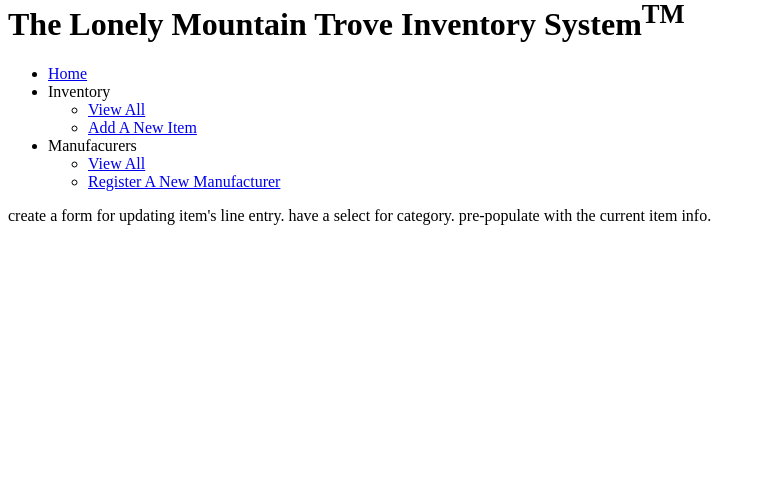
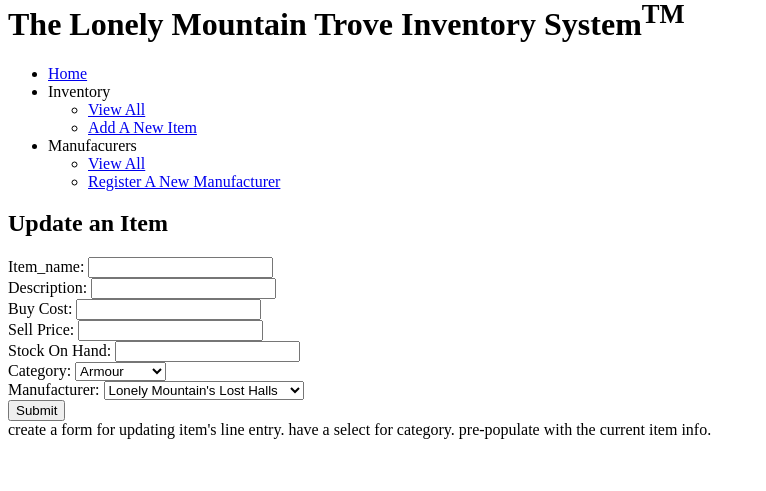
Before and after one commit to Zarecki/fantasy_shop, a Flask app: template app/templates/items/edit.html in a window 1280 px wide. Shown: the part 22-513 px from the top of the page, without its empty margins (0-766 px from the left). Run offline with Flask 2, Linux system fonts and the light colour scheme; the template is opened without the code that fills it, so the values that code supplies are empty.

Commit message:
item edit working

```diff
--- a/app/repositories/item_repository.py
+++ b/app/repositories/item_repository.py
@@ -42,6 +42,6 @@ def delete_item(id):
     run_sql(sql, values)
 
 def update(item):
-    sql = "UPDATE items SET (name, description, category, buy_cost, sell_price, manufacturer_id, stock, sold_out) = (%s, %s, %s, %s, %s, %s, %s, %s) WHERE id  = %s"
-    values = [item.name, item.description, item.category, item.buy_cost, item.sell_price, item.manufacturer_id, item.stock, item.sold_out, item.id]
+    sql = "UPDATE items SET (name, description, category, buy_cost, sell_price, manufacturer_id, stock) = (%s, %s, %s, %s, %s, %s, %s) WHERE id  = %s"
+    values = [item.name, item.description, item.category, item.buy_cost, item.sell_price, item.manufacturer.id, item.stock, item.id]
     run_sql(sql, values)
--- a/app/templates/items/edit.html
+++ b/app/templates/items/edit.html
@@ -1,5 +1,49 @@
 {% extends "base.html" %}
 {% block content %}
+
+<h2>Update an Item</h2>
+
+<form action="/items/{{ item.id }}" method="POST">
+    <div>
+        <label for="name">Item_name:</label>
+        <input type="text" id="name" name="name" value="{{ item.name }}">
+    </div>
+    <div>
+        <label for="description">Description:</label>
+        <input type="text" id="description" name="description" value="{{ item.description }}">
+    </div>
+    <div>
+        <label for="buy_cost">Buy Cost:</label>
+        <input type="text" id="buy_cost" name="buy_cost">
+    </div>
+    <div>
+        <label for="sell_price">Sell Price:</label>
+        <input type="text" id="sell_price" name="sell_price">
+    </div>
+    <div>
+        <label for="Stock">Stock On Hand:</label>
+        <input type="text" id="stock" name="stock">
+    </div>
+        <label for="category">Category:</label>
+        <select name="category" id="category">
+            <option value="Armour">Armour</option>
+            <option value="Gemstones">Gemstones</option>
+            <option value="Weapons">Weapons</option>
+        </select>
+    </div>
+    <div>
+        <label for="manufacturer_name">Manufacturer:</label>
+        <select name="manufacturer_name" id="manufacturer_name">
+            <option value="Lonely Mountain's Lost Halls">Lonely Mountain's Lost Halls</option>
+            <option value="Iron Hills Forge">Iron Hills Forge</option>
+            <option value="Murkwood's Ironbark Armoury">Murkwood's Ironbark Armoury</option>
+            <option value="Nasty Bitza Kit">Nasty Bitza Kit</option>
+        </select>
+    </div>
+    <div>
+        <input type="submit">
+    </div>
+</form>
 
 create a form for updating item's line entry. have a select for category. pre-populate with the current item info.
 
```
Also changed, not shown: app/controllers/items_controller.py (+5 -3 lines).
